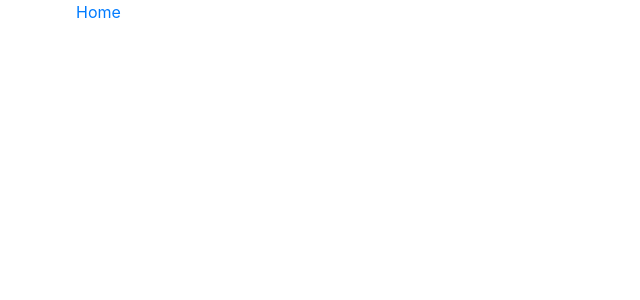
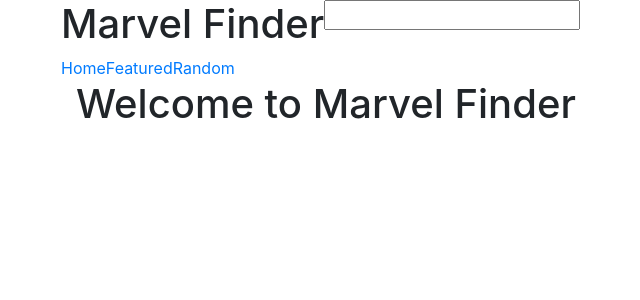
Before and after one commit to construktivist/marvel-finder, a React (Create React App) app in the folder client/: page /home in a window 1280 px wide. Shown: the top 300 px of the page, without its empty margins (9-649 px from the left). Built offline with nearby package versions, Linux system fonts and the light colour scheme.

Commit message:
Revised routing

```diff
--- a/client/src/Components/App.js
+++ b/client/src/Components/App.js
@@ -29,15 +29,12 @@
   render () {
     return (
       <Router>
-        <Switch>
-          <Route path="/" element={<Home />} />
-        </Switch>
         <div className="container">
-          <Link to="/">Home</Link>
-          {/* <Nav /> */}
-          {/* <Results searchResults={this.state.results}/> */}
+          <Nav />
+          <Route path="/home" render={() => <Home />} />
         </div>
       </Router>
+
     )
   }
 }
@@ -48,9 +45,9 @@
       <div className="row">
           <nav>
             <h1>Marvel Finder</h1>
-            <Link to="/">Home</Link>
-            <Link to="featured">Featured</Link>
-            <Link to="random">Random</Link>
+            <Link to="/home">Home</Link>
+            <Link to="/featured">Featured</Link>
+            <Link to="/random">Random</Link>
           </nav>
           <Search handleResults={this.handleResults}/>
       </div>
--- a/client/src/Components/Home.js
+++ b/client/src/Components/Home.js
@@ -3,8 +3,7 @@
 class Home extends React.Component {
     render () {
         return (
-                <h1>Welcome to Marvel Finder</h1>
-
+            <h1>Welcome to Marvel Finder</h1>
         )
     }
 }
```
